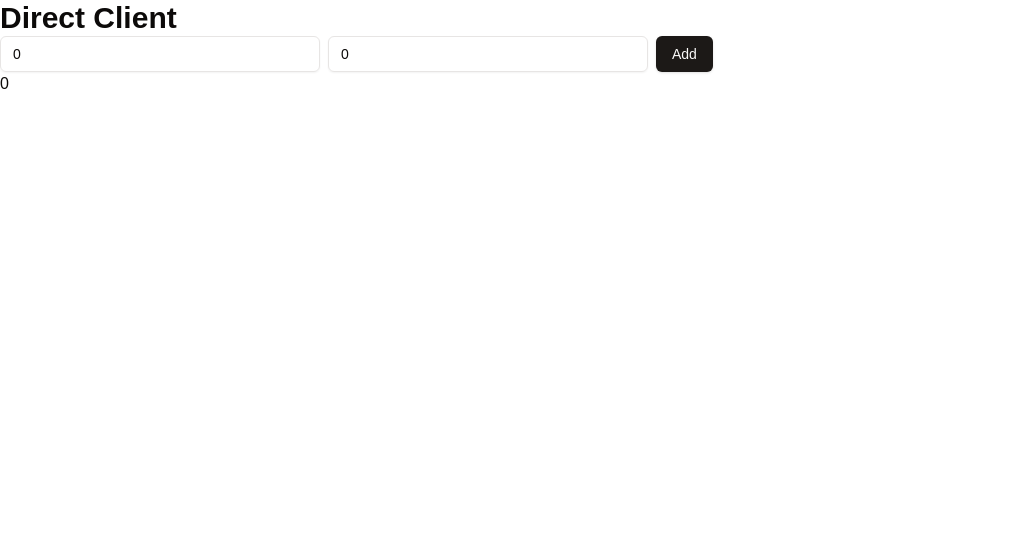
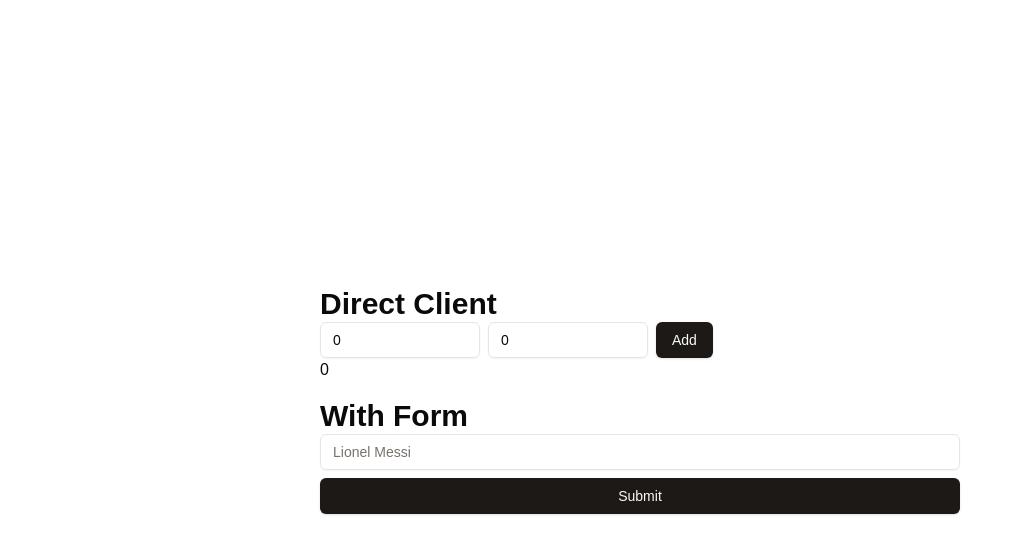
Before and after one commit to dieDeMiguel/server-functions, a Next.js app: page / in a window 1280 px wide. Shown: the top 554 px of the page, without its empty margins (0-1023 px from the left). Built offline with nearby package versions, Linux system fonts and the light colour scheme.

Commit message:
Refactor page component to include WithForm component

```diff
--- a/app/page.tsx
+++ b/app/page.tsx
@@ -1,5 +1,11 @@
 import Direct from "./direct.server";
+import WithForm from "./with-form.server";
 
 export default function Home() {
-  return <Direct />;
+  return (
+    <div className="h-screen flex flex-col justify-center m-auto w-1/2 space-y-4">
+      <Direct />
+      <WithForm />
+    </div>
+  );
 }
--- /dev/null
+++ b/app/with-form.client.tsx
@@ -0,0 +1,20 @@
+"use client";
+
+import { Button } from "@/components/ui/button";
+import { Input } from "@/components/ui/input";
+
+export default function WithFormClient({
+  handleFormData,
+}: {
+  handleFormData: (data: FormData) => void;
+}) {
+  return (
+    <div>
+      <h2 className="text-3xl font-semibold">With Form</h2>
+      <form action={handleFormData} className="flex flex-col gap-2">
+        <Input name="name" type="text" placeholder="Lionel Messi" />
+        <Button type="submit">Submit</Button>
+      </form>
+    </div>
+  );
+}
--- /dev/null
+++ b/app/with-form.server.tsx
@@ -0,0 +1,11 @@
+import WithFormClient from "./with-form.client";
+
+export default function WithForm() {
+  async function handleFormData(data: FormData) {
+    "use server";
+    const values = Object.fromEntries(data.entries());
+    console.log(values);
+  }
+
+  return <WithFormClient handleFormData={handleFormData} />;
+}
```
